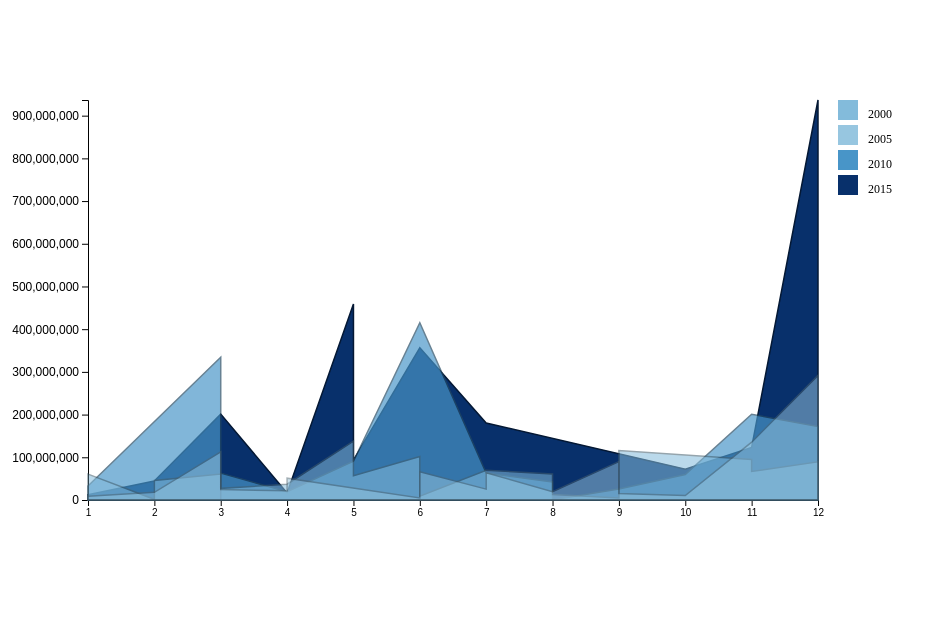
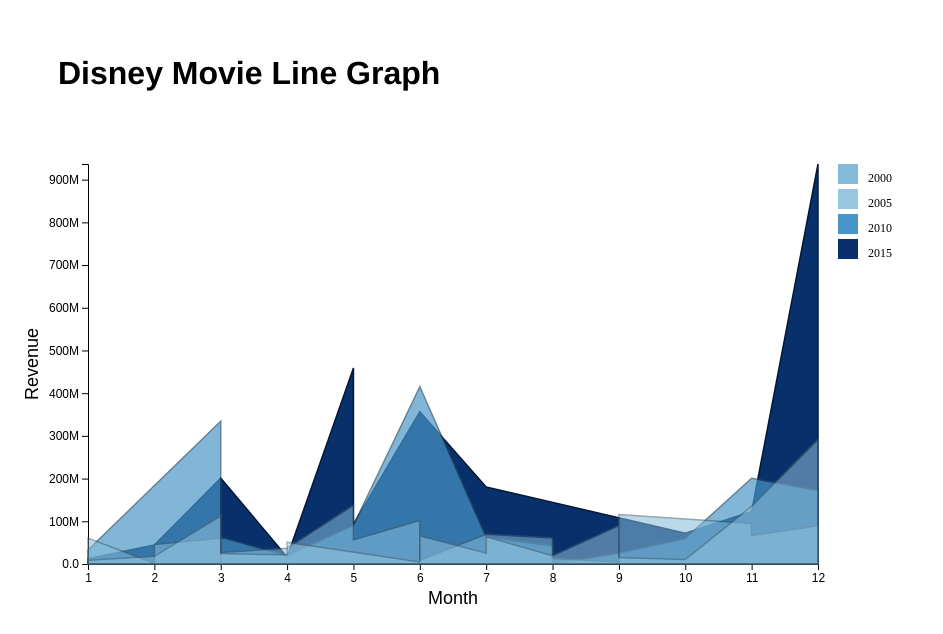
Before and after one commit to jacquelinecai/disney-movie-visualizations, a plain HTML site: page index.html in a window 1280 px wide. Shown: the part 1754-2388 px from the top of the page, without its empty margins (0-943 px from the left). Before the commit the page ends 2324 px from the top, so only its background shows below. Drawn offline with nearby package versions, Linux system fonts and the light colour scheme.

Commit message:
fixed axis ticks, labels, and graph color

```diff
--- a/index.html
+++ b/index.html
@@ -377,6 +377,7 @@
         });
     </script>
     <p>
+        <h1>Disney Movie Line Graph</h1>
         <svg id="lineGraph" width="960" height="500"></svg>
     </p>
     <script>
@@ -421,21 +422,37 @@
 
             // Sequential color scale with shades of blue
             const colorScale = d3.scaleSequential(d3.interpolateBlues)
-                .domain([0, d3.max(filteredData, d => d3.sum(nestedData.find(nd => nd[0] === d.release_year)[1], m => m.total_gross))]);
+            .domain([0, d3.max(nestedData, d => d3.sum(d[1], m => m.total_gross))]);
 
             const opacityScale = d3.scaleLinear()
-                .domain([0, d3.max(filteredData, d => d3.sum(nestedData.find(nd => nd[0] === d.release_year)[1], m => m.total_gross))])
-                .range([0.2, 1]);
+            .domain([0, d3.max(nestedData, d => d3.sum(d[1], m => m.total_gross))])
+            .range([0.2, 1]);
 
             // X Axis
             svg.append("g")
                 .attr("transform", `translate(0,${height})`)
-                .call(d3.axisBottom(xScale).ticks(12).tickFormat(d3.format("d")));
+                .call(d3.axisBottom(xScale).ticks(12).tickFormat(d3.format("d")))
+                .style("font-size", "12px")
+                .append("text")
+                .attr("x", width / 2)
+                .attr("y", 40)
+                .attr("fill", "#000")
+                .attr("text-anchor", "middle")
+                .style("font-size", "18px")
+                .text('Month');
 
             // Y Axis
             svg.append("g")
-                .call(d3.axisLeft(yScale))
-                .style("font-size", "12px");
+                .call(d3.axisLeft(yScale).tickFormat(d3.format(".2s")))
+                .style("font-size", "12px")
+                .append("text")
+                .attr("x", -height / 2)
+                .attr("y", -50)
+                .attr("fill", "#000")
+                .attr("text-anchor", "middle")
+                .attr("transform", "rotate(-90)")
+                .style("font-size", "18px")
+                .text("Revenue");
 
             // Area generator
             const area = d3.area()
```
